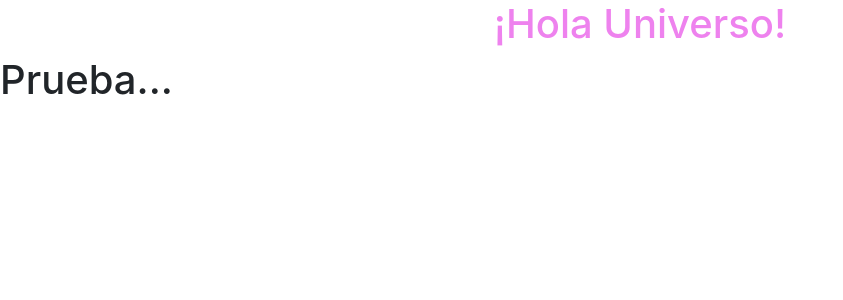
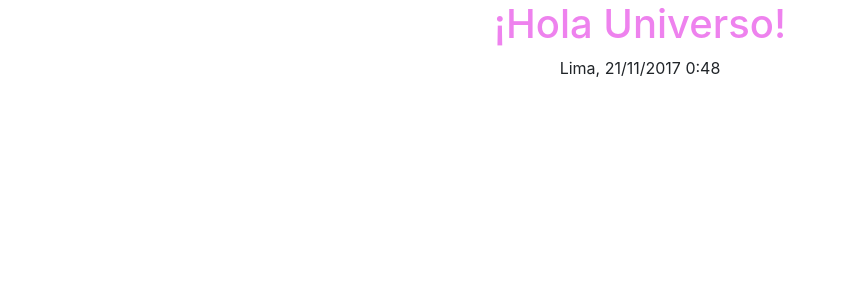
Before and after one commit to jlortizcastillo/curso-angular-4, an Angular app in the folder appCurso/: page / in a window 1280 px wide. Shown: the top 300 px of the page, without its empty margins (0-843 px from the left). Built offline with nearby package versions, Linux system fonts and the light colour scheme.

Commit message:
Seccion01-06: Componente Fecha actual
Creacion del componente fecha actual

```diff
--- a/appCurso/src/app/app.component.html
+++ b/appCurso/src/app/app.component.html
@@ -1,4 +1,5 @@
 
 <div style="text-align: center;">
   <h1 class="violeta">¡Hola {{ destino }}!</h1>
+  <app-fechaactual></app-fechaactual>
 </div>
--- a/appCurso/src/app/app.module.ts
+++ b/appCurso/src/app/app.module.ts
@@ -4,10 +4,12 @@ import { FormsModule } from '@angular/forms';
 import { HttpModule } from '@angular/http';
 
 import { AppComponent } from './app.component';
+import { FechaActualComponent } from './fechaactual/fechaactual.component';
 
 @NgModule({
   declarations: [
-    AppComponent
+    AppComponent,
+    FechaActualComponent
   ],
   imports: [
     BrowserModule,
--- /dev/null
+++ b/appCurso/src/app/fechaactual/fechaactual.component.html
@@ -0,0 +1 @@
+<p>Lima, {{ hoy | date: 'd/M/y H:m' }}</p>
--- /dev/null
+++ b/appCurso/src/app/fechaactual/fechaactual.component.ts
@@ -0,0 +1,10 @@
+import { Component } from '@angular/core';
+
+@Component({
+    selector: 'app-fechaactual',
+    templateUrl: 'fechaactual.component.html',
+    styleUrls: ['./fechaactual.component.css']
+})
+export class FechaActualComponent {
+    hoy = new Date();
+}
--- a/appCurso/src/index.html
+++ b/appCurso/src/index.html
@@ -14,6 +14,5 @@
 </head>
 <body>
   <app-root>Loading...</app-root>
-  <h1 class="violeta">Prueba...</h1>
 </body>
 </html>
```
Also changed, not shown: appCurso/src/app/fechaactual/fechaactual.component.css (added).
